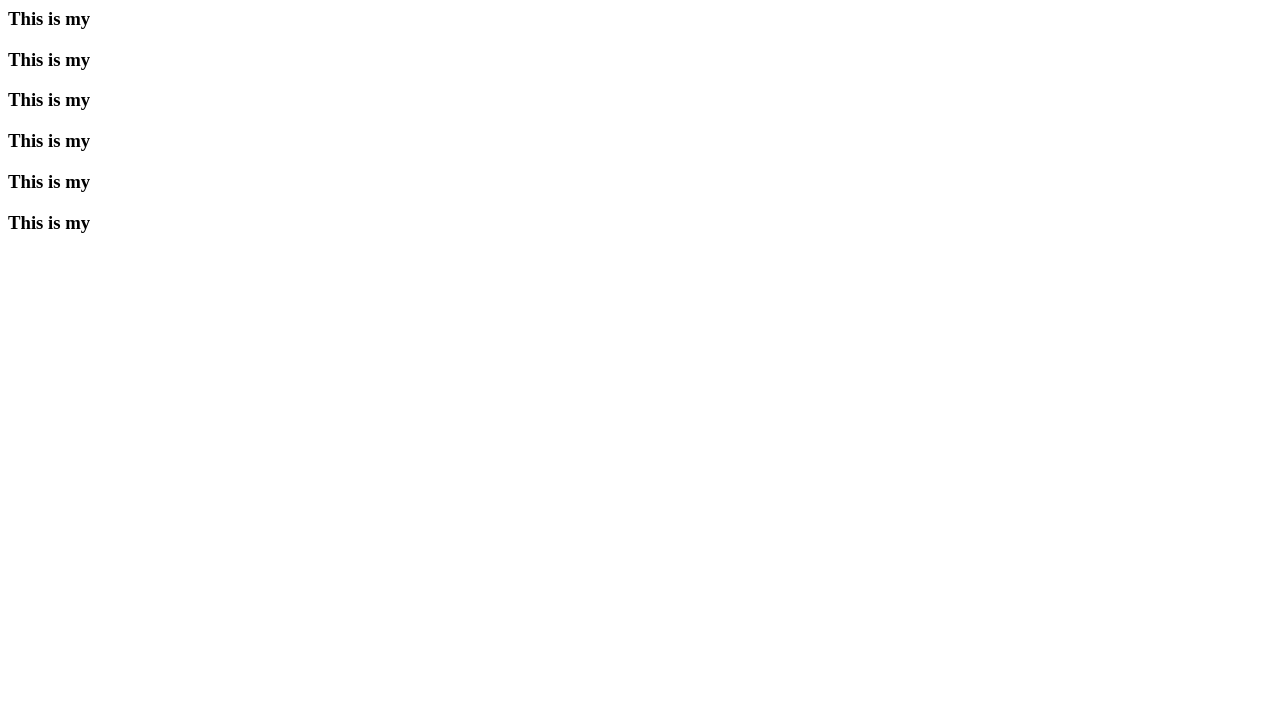
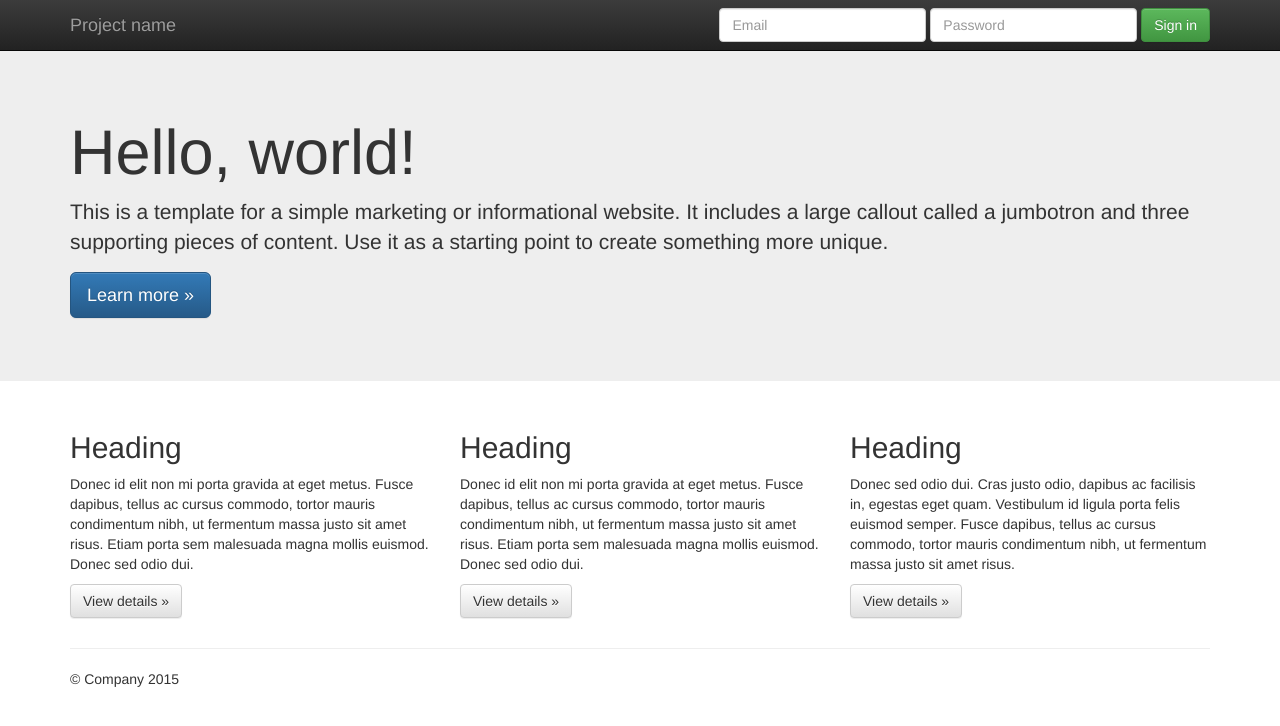
Before and after one commit to dayachippala/GitSampleDemo, a plain HTML site: page index.html in a window 1280 px wide. Drawn offline with nearby package versions, Linux system fonts and the light colour scheme.

Commit message:
All changes

```diff
--- a/index.html
+++ b/index.html
@@ -1,15 +1,106 @@
-<html>
-<head>
+<!doctype html>
+<!--[if lt IE 7]>      <html class="no-js lt-ie9 lt-ie8 lt-ie7" lang=""> <![endif]-->
+<!--[if IE 7]>         <html class="no-js lt-ie9 lt-ie8" lang=""> <![endif]-->
+<!--[if IE 8]>         <html class="no-js lt-ie9" lang=""> <![endif]-->
+<!--[if gt IE 8]><!--> <html class="no-js" lang=""> <!--<![endif]-->
+    <head>
+        <meta charset="utf-8">
+        <meta http-equiv="X-UA-Compatible" content="IE=edge,chrome=1">
+        <title></title>
+        <meta name="description" content="">
+        <meta name="viewport" content="width=device-width, initial-scale=1">
+        <link rel="apple-touch-icon" href="apple-touch-icon.png">
 
-    <title>Daya</title>
-</head>
-<body>
-<h3>This is my <applet></applet></h3>
-<h3>This is my <applet></applet></h3>
-<h3>This is my <applet></applet></h3>
-<h3>This is my <applet></applet></h3>
-<h3>This is my <applet></applet></h3>
-<h3>This is my <applet></applet></h3>
+        <link rel="stylesheet" href="css/bootstrap.min.css">
+        <style>
+            body {
+                padding-top: 50px;
+                padding-bottom: 20px;
+            }
+        </style>
+        <link rel="stylesheet" href="css/bootstrap-theme.min.css">
+        <link rel="stylesheet" href="css/main.css">
 
-</body>
+        <script src="js/vendor/modernizr-2.8.3-respond-1.4.2.min.js"></script>
+    </head>
+    <body>
+        <!--[if lt IE 8]>
+            <p class="browserupgrade">You are using an <strong>outdated</strong> browser. Please <a href="http://browsehappy.com/">upgrade your browser</a> to improve your experience.</p>
+        <![endif]-->
+    <nav class="navbar navbar-inverse navbar-fixed-top" role="navigation">
+      <div class="container">
+        <div class="navbar-header">
+          <button type="button" class="navbar-toggle collapsed" data-toggle="collapse" data-target="#navbar" aria-expanded="false" aria-controls="navbar">
+            <span class="sr-only">Toggle navigation</span>
+            <span class="icon-bar"></span>
+            <span class="icon-bar"></span>
+            <span class="icon-bar"></span>
+          </button>
+          <a class="navbar-brand" href="#">Project name</a>
+        </div>
+        <div id="navbar" class="navbar-collapse collapse">
+          <form class="navbar-form navbar-right" role="form">
+            <div class="form-group">
+              <input type="text" placeholder="Email" class="form-control">
+            </div>
+            <div class="form-group">
+              <input type="password" placeholder="Password" class="form-control">
+            </div>
+            <button type="submit" class="btn btn-success">Sign in</button>
+          </form>
+        </div><!--/.navbar-collapse -->
+      </div>
+    </nav>
+
+    <!-- Main jumbotron for a primary marketing message or call to action -->
+    <div class="jumbotron">
+      <div class="container">
+        <h1>Hello, world!</h1>
+        <p>This is a template for a simple marketing or informational website. It includes a large callout called a jumbotron and three supporting pieces of content. Use it as a starting point to create something more unique.</p>
+        <p><a class="btn btn-primary btn-lg" href="#" role="button">Learn more &raquo;</a></p>
+      </div>
+    </div>
+
+    <div class="container">
+      <!-- Example row of columns -->
+      <div class="row">
+        <div class="col-md-4">
+          <h2>Heading</h2>
+          <p>Donec id elit non mi porta gravida at eget metus. Fusce dapibus, tellus ac cursus commodo, tortor mauris condimentum nibh, ut fermentum massa justo sit amet risus. Etiam porta sem malesuada magna mollis euismod. Donec sed odio dui. </p>
+          <p><a class="btn btn-default" href="#" role="button">View details &raquo;</a></p>
+        </div>
+        <div class="col-md-4">
+          <h2>Heading</h2>
+          <p>Donec id elit non mi porta gravida at eget metus. Fusce dapibus, tellus ac cursus commodo, tortor mauris condimentum nibh, ut fermentum massa justo sit amet risus. Etiam porta sem malesuada magna mollis euismod. Donec sed odio dui. </p>
+          <p><a class="btn btn-default" href="#" role="button">View details &raquo;</a></p>
+       </div>
+        <div class="col-md-4">
+          <h2>Heading</h2>
+          <p>Donec sed odio dui. Cras justo odio, dapibus ac facilisis in, egestas eget quam. Vestibulum id ligula porta felis euismod semper. Fusce dapibus, tellus ac cursus commodo, tortor mauris condimentum nibh, ut fermentum massa justo sit amet risus.</p>
+          <p><a class="btn btn-default" href="#" role="button">View details &raquo;</a></p>
+        </div>
+      </div>
+
+      <hr>
+
+      <footer>
+        <p>&copy; Company 2015</p>
+      </footer>
+    </div> <!-- /container -->        <script src="//ajax.googleapis.com/ajax/libs/jquery/1.11.2/jquery.min.js"></script>
+        <script>window.jQuery || document.write('<script src="js/vendor/jquery-1.11.2.min.js"><\/script>')</script>
+
+        <script src="js/vendor/bootstrap.min.js"></script>
+
+        <script src="js/main.js"></script>
+
+        <!-- Google Analytics: change UA-XXXXX-X to be your site's ID. -->
+        <script>
+            (function(b,o,i,l,e,r){b.GoogleAnalyticsObject=l;b[l]||(b[l]=
+            function(){(b[l].q=b[l].q||[]).push(arguments)});b[l].l=+new Date;
+            e=o.createElement(i);r=o.getElementsByTagName(i)[0];
+            e.src='//www.google-analytics.com/analytics.js';
+            r.parentNode.insertBefore(e,r)}(window,document,'script','ga'));
+            ga('create','UA-XXXXX-X','auto');ga('send','pageview');
+        </script>
+    </body>
 </html>
```
